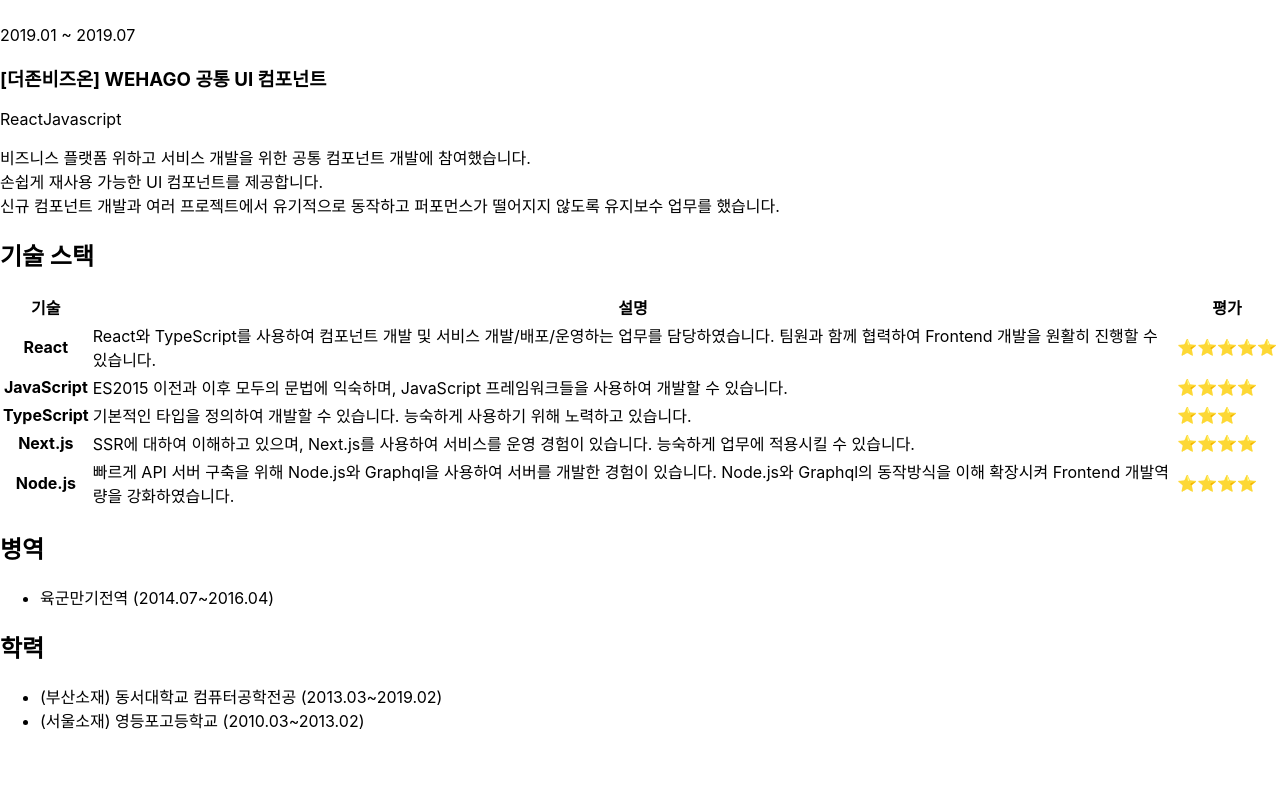
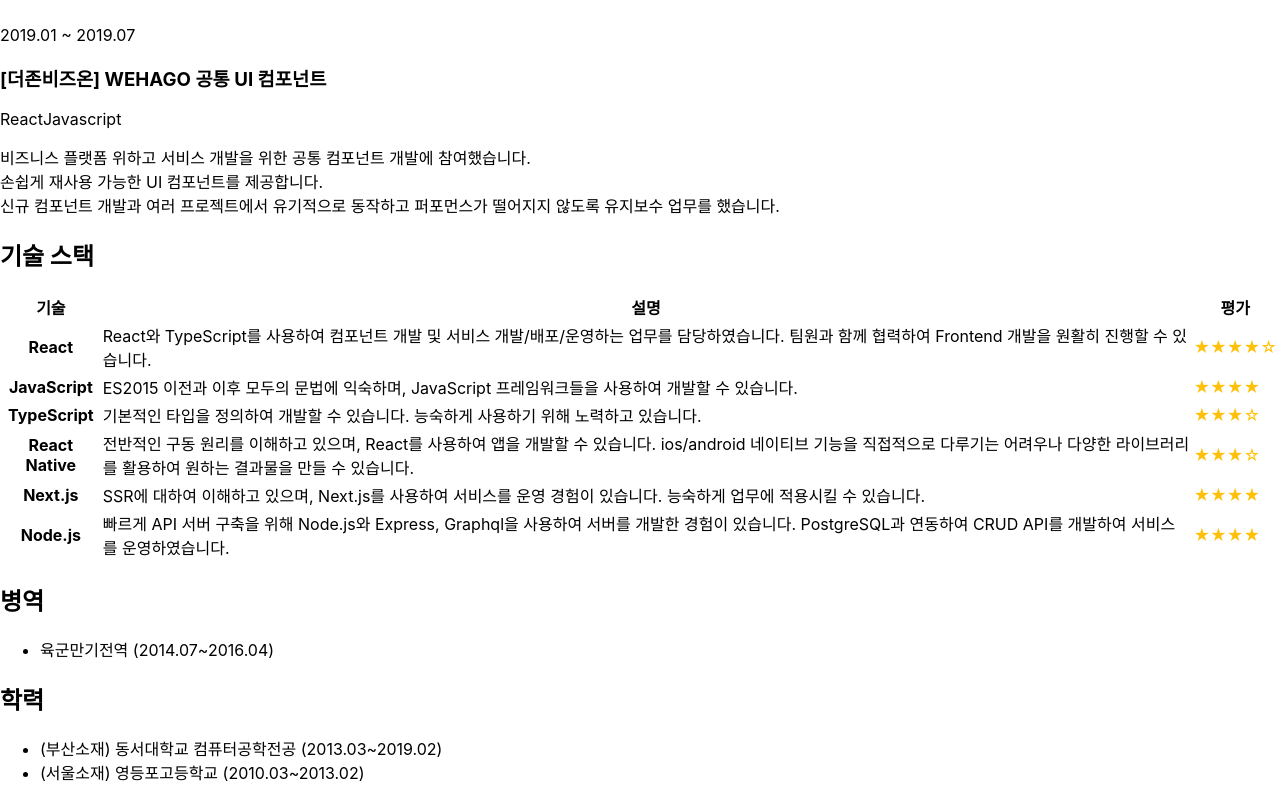
Before and after one commit to PeaceJung/FE-Resume-nextjs, a Next.js app: page / in a window 1280 px wide. Shown: the part 5680-6480 px from the top of the page. Before the commit the page ends 6428 px from the top, so only its background shows below. Built offline with nearby package versions, Linux system fonts and the light colour scheme.

Commit message:
기술스택 수정

```diff
--- a/src/components/Pages/Resume/Stack.tsx
+++ b/src/components/Pages/Resume/Stack.tsx
@@ -3,31 +3,37 @@
     stack: "React",
     description: `React와 TypeScript를 사용하여 컴포넌트 개발 및 서비스 개발/배포/운영하는 업무를 담당하였습니다.
       팀원과 함께 협력하여 Frontend 개발을 원활히 진행할 수 있습니다.`,
-    level: "⭐️⭐️⭐️⭐️⭐️",
+    level: "★★★★☆",
   },
   {
     stack: "JavaScript",
     description:
       "ES2015 이전과 이후 모두의 문법에 익숙하며, JavaScript 프레임워크들을 사용하여 개발할 수 있습니다.",
-    level: "⭐️⭐️⭐️⭐️",
+    level: "★★★★",
   },
   {
     stack: "TypeScript",
     description:
       "기본적인 타입을 정의하여 개발할 수 있습니다. 능숙하게 사용하기 위해 노력하고 있습니다.",
-    level: "⭐️⭐️⭐️",
+    level: "★★★☆",
+  },
+  {
+    stack: "React Native",
+    description: `전반적인 구동 원리를 이해하고 있으며, React를 사용하여 앱을 개발할 수 있습니다.
+      ios/android 네이티브 기능을 직접적으로 다루기는 어려우나 다양한 라이브러리를 활용하여 원하는 결과물을 만들 수 있습니다.`,
+    level: "★★★☆",
   },
   {
     stack: "Next.js",
     description: `SSR에 대하여 이해하고 있으며, Next.js를 사용하여 서비스를 운영 경험이 있습니다.
       능숙하게 업무에 적용시킬 수 있습니다.`,
-    level: "⭐️⭐️⭐️⭐️",
+    level: "★★★★",
   },
   {
     stack: "Node.js",
-    description: `빠르게 API 서버 구축을 위해 Node.js와 Graphql을 사용하여 서버를 개발한 경험이 있습니다.
-      Node.js와 Graphql의 동작방식을 이해 확장시켜 Frontend 개발역량을 강화하였습니다.`,
-    level: "⭐️⭐️⭐️⭐️",
+    description: `빠르게 API 서버 구축을 위해 Node.js와 Express, Graphql을 사용하여 서버를 개발한 경험이 있습니다.
+      PostgreSQL과 연동하여 CRUD API를 개발하여 서비스를 운영하였습니다.`,
+    level: "★★★★",
   },
 ];
 
@@ -50,7 +56,7 @@
                 <tr key={s.stack}>
                   <th scope="row">{s.stack}</th>
                   <td>{s.description}</td>
-                  <td>{s.level}</td>
+                  <td style={{ color: "#ffc107" }}>{s.level}</td>
                 </tr>
               ))}
             </tbody>
```
